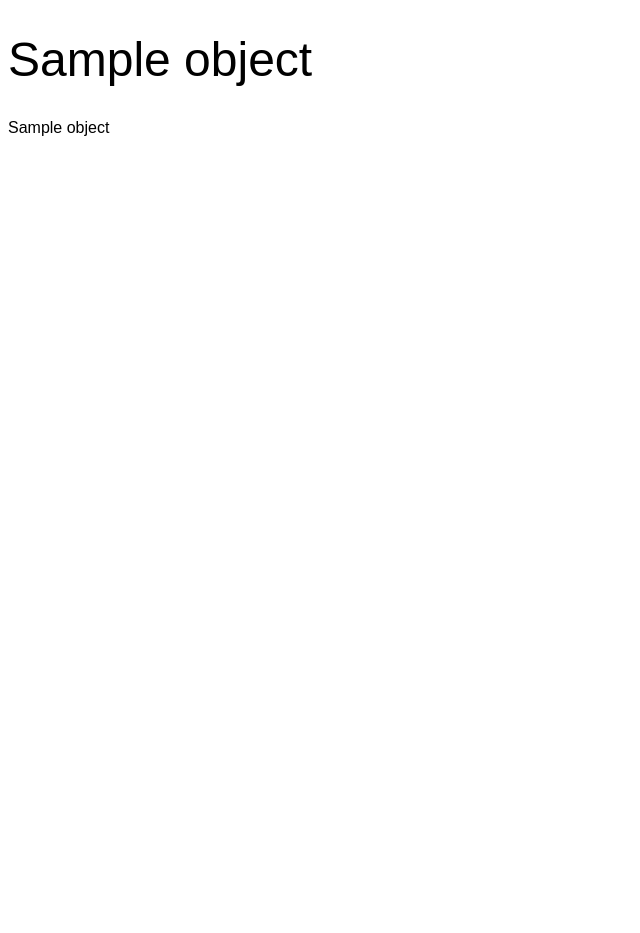
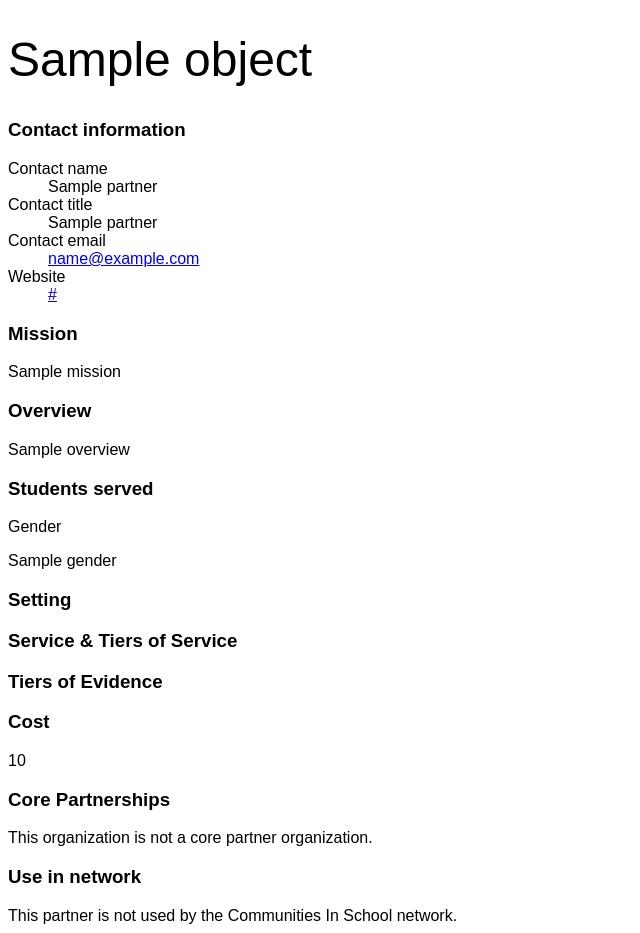
Before and after one commit to arvindguptahtp/Compass, a Django app: template network_search/templates/partners/partner_pdf.html in a window 1280 px wide. Shown: the whole page, without its empty margins (0-640 px from the left). Before the commit the page ends 136 px from the top, so only its background shows below. Run offline with Django 3.2, Linux system fonts and the light colour scheme; the template is opened without the code that fills it: most values are stand-ins (such as "Sample title", 1, 10 or a date in 2020).

Commit message:
Add template tag for choice display and more data in partner PDF

```diff
--- /dev/null
+++ b/network_search/core/templatetags/choice_tags.py
@@ -0,0 +1,45 @@
+import logging
+
+from django import template
+from django.template.defaultfilters import stringfilter
+
+from network_search.core import choices
+
+register = template.Library()
+
+logger = logging.getLogger(__name__)
+
+
+@register.filter
+@stringfilter
+def choice_display(name: str, choice_name: str) -> str:
+    """
+    Converts a string into the display value for the given choice enum
+
+    If the 'name' doesn't exist an error is logged and then original
+    value is returned. This is considered more likely to happen with
+    data only to be discovered in deployed runtime. A bad choice_name
+    value will however result in an AttributeError being raised as this
+    is expected to be discovered in testing and/or development.
+
+    Args:
+        name: the stored value, e.g. 'm'
+        choice_name: the enum class name, exactly as is, e.g. 'Gender'
+
+    Returns:
+        the display value, e.g. 'male'
+
+    Raises:
+        AttributeError if no matching choice enum class is found
+
+    """
+    choice = getattr(choices, choice_name, None)
+    if choice is None:
+        raise AttributeError("No choice named '{}' found.".format(choice_name))
+
+    choice_value = getattr(choice, name, None)
+    if choice_value is None:
+        logger.error("No name '{}' in '{}'.".format(name, choice_name))
+        return name
+
+    return choice_value.value
--- a/network_search/partners/models.py
+++ b/network_search/partners/models.py
@@ -1,6 +1,7 @@
 from django.db import models
 from django.contrib.postgres.fields import ArrayField
 
+from network_search.core import choices
 from network_search.core.models import Link
 from network_search.core.models import BaseResource
 from network_search.core.models import ResourceQueryset
--- a/network_search/templates/partners/partner_pdf.html
+++ b/network_search/templates/partners/partner_pdf.html
@@ -1,2 +1,100 @@
 {% extends "pdf_base.html" %}
-{% block content %}{{ object }}{% endblock %}
+{% load choice_tags %}
+{% block content %}
+
+    <section>
+        <h3>Contact information</h3>
+        <dl>
+            <dt>Contact name</dt>
+            <dd>{{ partner.contact_name }}</dd>
+            <dt>Contact title</dt>
+            <dd>{{ partner.contact_title }}</dd>
+            <dt>Contact email</dt>
+            <dd><a href="mailto:{{ partner.contact_email }}">{{ partner.contact_email }}</a></dd>
+            <dt>Website</dt>
+            <dd><a href="{{ partner.website }}">{{ parter.website }}</a></dd>
+        </dl>
+    </section>
+
+    <section>
+        <h3>Mission</h3>
+        <p>{{ partner.mission }}</p>
+    </section>
+
+    <section>
+        <h3>Overview</h3>
+        <p>{{ partner.overview }}</p>
+    </section>
+
+    <section>
+        <h3>Students served</h3>
+
+        <p>Gender</p>
+        {% for gender in partner.gender %}
+            {{ gender|choice_display:"Gender" }}
+        {% endfor %}
+
+    </section>
+
+    <section>
+        <h3>Setting</h3>
+    </section>
+
+    <section>
+        <h3>Service & Tiers of Service</h3>
+    </section>
+
+    <section>
+        <h3>Tiers of Evidence</h3>
+    </section>
+
+    <section>
+        <h3>Cost</h3>
+        {% if partner.is_cost_free %}
+            <p>There are no costs associated with this partner.</p>
+        {% else %}
+            <p>{{ cost_description }}</p>
+        {% endif %}
+    </section>
+
+    <section>
+        <h3>Core Partnerships</h3>
+        <p>This organization is {% if not partner.is_core_partner %}not{% endif %} a core partner organization.</p>
+    </section>
+
+    <section>
+        <h3>Use in network</h3>
+        {% if not partner.network_use.exists %}
+            This partner is not used by the Communities In School network.
+        {% else %}
+            <h3>Featured Affiliates</h3>
+            {% for affiliate in partner.featured_network.all %}
+            {% endfor %}
+           {% for affiliate in partner.network_use.all %}
+               <li><a href="{{ affiliate.get_absolute_url }}">{{ affiliate }}</a></li>
+           {% endfor %}
+
+        {% endif %}
+    </section>
+
+    {% if partner.webinars.exists %}
+        <section>
+            <h3>Webinars</h3>
+            {% for link in partner.webinars.all %}
+                <li><a href="{{ link.url }}">{{ link.title}}</a></li>
+            {% endfor %}
+        </section>
+    {% endif %}
+
+    {% if partner.presentations.exists %}
+        <section>
+            <h3>Presentations</h3>
+            {% for link in partner.presentations.all %}
+                <li><a href="{{ link.url }}">{{ link.title}}</a></li>
+            {% endfor %}
+        </section>
+    {% endif %}
+
+
+
+{% endblock %}
--- a/network_search/templates/pdf_base.html
+++ b/network_search/templates/pdf_base.html
@@ -13,7 +13,9 @@
     </style>
 </head>
 <body>
-<h1>{% block header %}{{ object }}{% endblock %}</h1>
-<div>{% block content %}{% endblock %}</div>
+    <header>
+        <h1>{% block header %}{{ object }}{% endblock %}</h1>
+    </header>
+    <div>{% block content %}{% endblock %}</div>
 </body>
 </html>
```
Also changed, not shown: network_search/tests/test_search_affiliates.py (+1 -1 lines), network_search/tests/test_template_tags.py (added, +23 -0 lines), network_search/core/templatetags/__init__.py (added).
